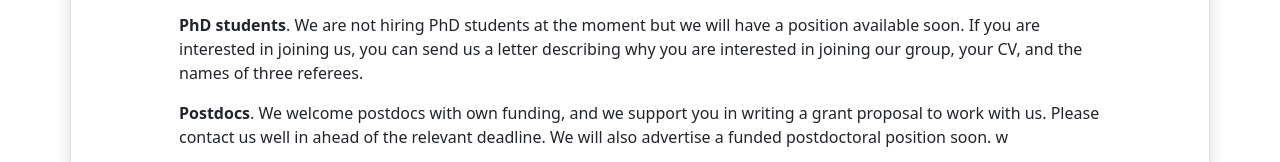
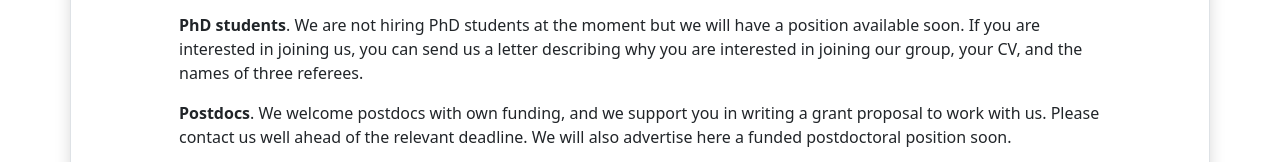
Before and after one commit to dalcolab/dalcolab, a plain HTML site: page index.html in a window 1280 px wide. Shown: the part 1920-2082 px from the top of the page. Drawn offline with Linux system fonts and the light colour scheme.

Commit message:
Update index.html

```diff
--- a/index.html
+++ b/index.html
@@ -127,7 +127,7 @@
 
           <p><strong>PhD students</strong>. We are not hiring PhD students at the moment but we will have a position available soon. If you are interested in joining us, you can send us a letter describing why you are interested in joining our group, your CV, and the names of three referees.</p>
 
-          <p><strong>Postdocs</strong>. We welcome postdocs with own funding, and we support you in writing a grant proposal to work with us.  Please contact us well in ahead of the relevant deadline. We will also advertise a funded postdoctoral position soon. w</p>
+          <p><strong>Postdocs</strong>. We welcome postdocs with own funding, and we support you in writing a grant proposal to work with us.  Please contact us well ahead of the relevant deadline. We will also advertise here a funded postdoctoral position soon.</p>
 
           <p><strong><big>Research Projects</big></strong> are available in two major research areas. <strong>1) Interactions in microbial communities</strong>. Microbial communities perform fundamental processes on Earth. Microbial communities in the soil and the sea cycle the elements, and microbial communities in our gut shape our health. The processes that these microbial communities perform arise from interactions between different species. Our goal is to uncover the network of interaction in these systems and understand how collective processes arise. We measure interactions with single-cell experimental techniques, including microscopy and microfluidics. We build mathematical models to elucidate how the activities of the single cells and their interactions drive community properties such as growth, response to environmental fluctuations and stresses. We have projects with synthetic and natural communities. <strong>2) Programming collective behavior of cells</strong>. Cells have the intrinsic ability to self-organize into functional assemblies. A central question is how cells are programmed to grow into these functional assemblies. We model physical and biological interactions occurring in multicellular systems and use machine learning methods to uncover which cell-to-cell interactions lead to specific collective behaviour. We build our models on single-cell data in collaborations with experimental labs working on organs and tissues.</p>
 
```
